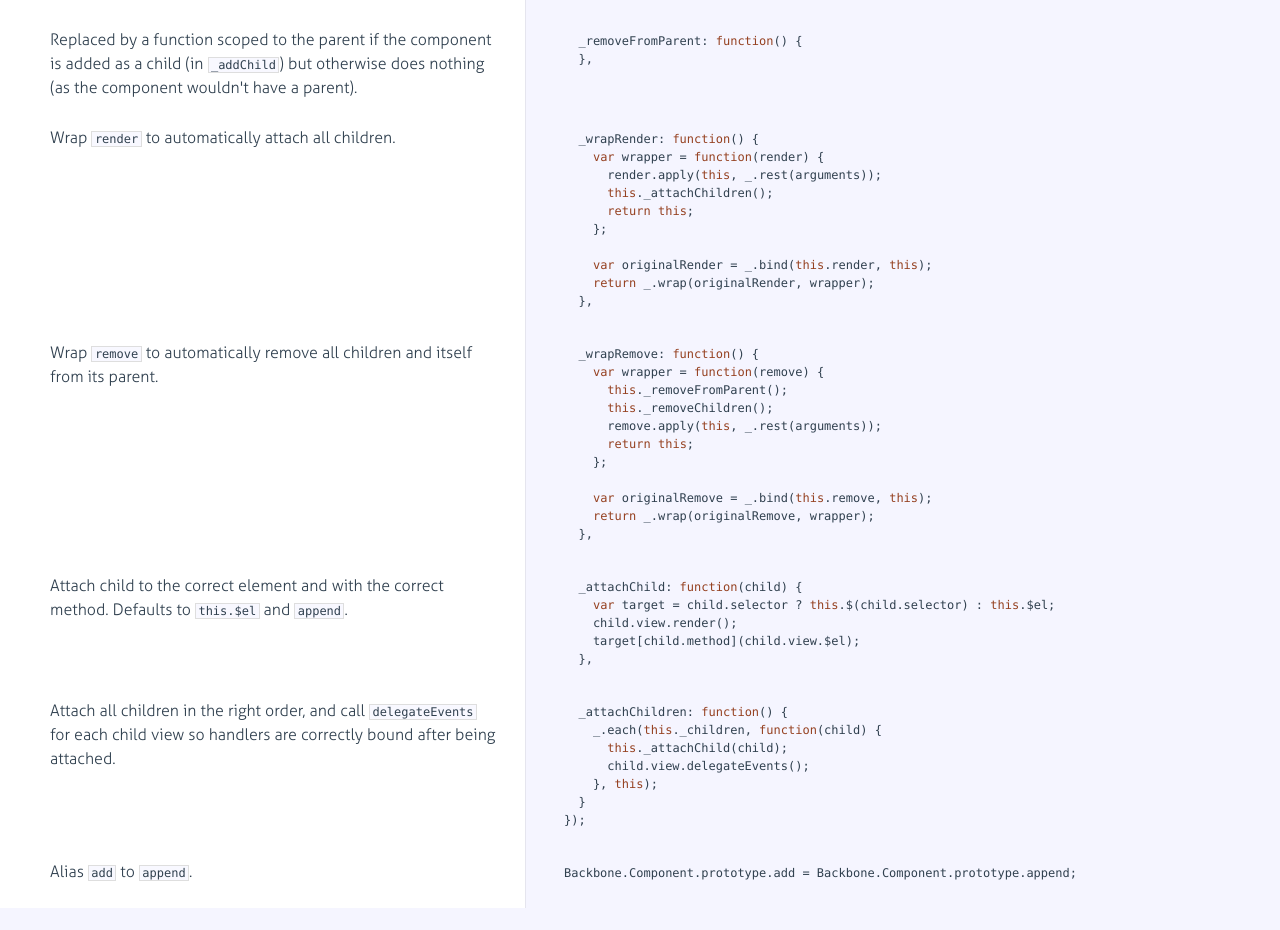
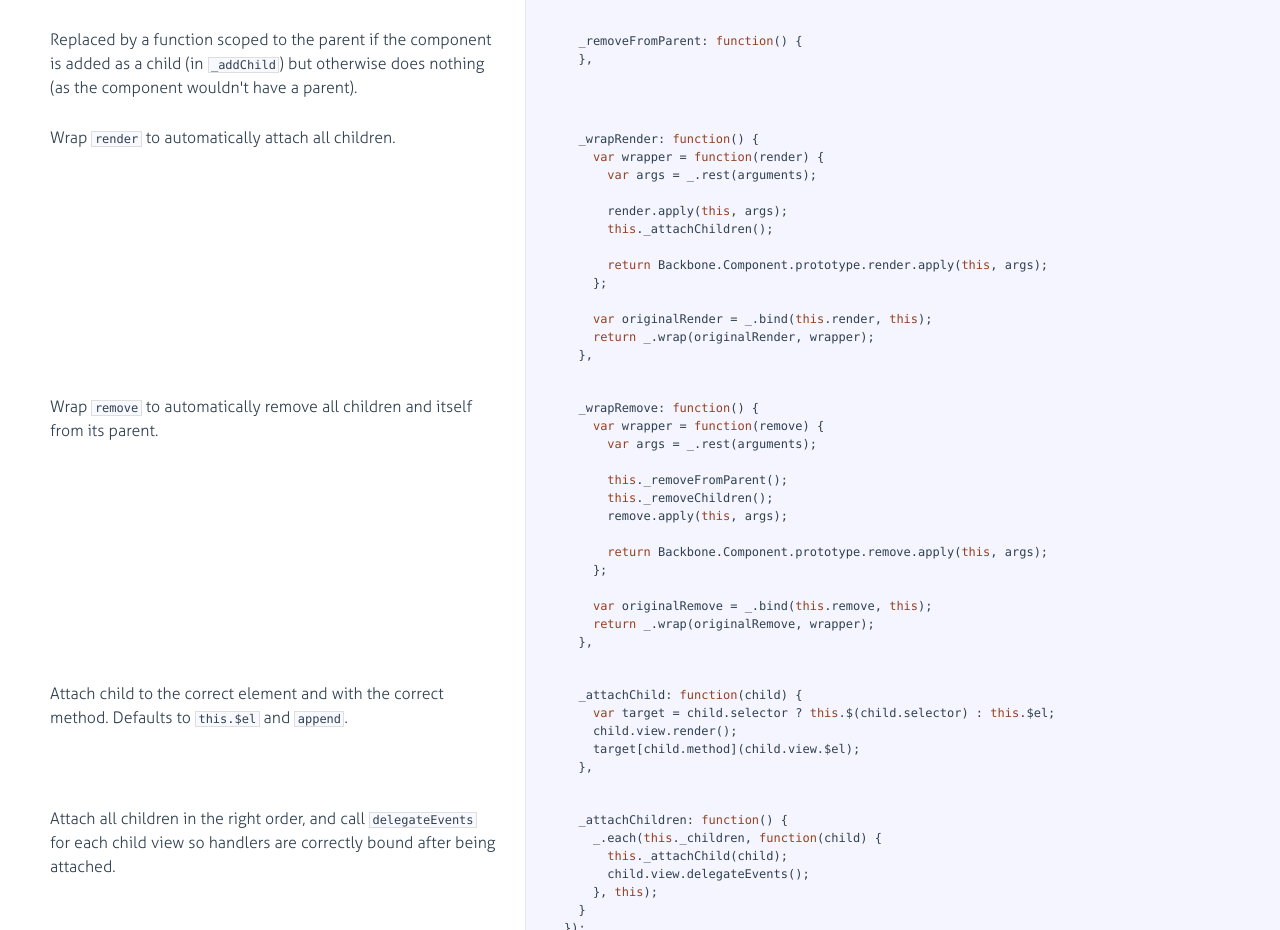
Before and after one commit to yammer/backbone-component, a website: page docs/backbone-component.html in a window 1280 px wide. Shown: the part 1426-2356 px from the top of the page. Before the commit the page ends 2334 px from the top, so only its background shows below. Drawn offline with Linux system fonts and the light colour scheme.

Commit message:
update documentation

```diff
--- a/docs/backbone-component.html
+++ b/docs/backbone-component.html
@@ -290,9 +290,12 @@
 
             <div class="content"><div class='highlight'><pre>  _wrapRender: <span class="keyword">function</span>() {
     <span class="keyword">var</span> wrapper = <span class="keyword">function</span>(render) {
-      render.apply(<span class="keyword">this</span>, _.rest(arguments));
+      <span class="keyword">var</span> args = _.rest(arguments);
+
+      render.apply(<span class="keyword">this</span>, args);
       <span class="keyword">this</span>._attachChildren();
-      <span class="keyword">return</span> <span class="keyword">this</span>;
+
+      <span class="keyword">return</span> Backbone.Component.prototype.render.apply(<span class="keyword">this</span>, args);
     };
 
     <span class="keyword">var</span> originalRender = _.bind(<span class="keyword">this</span>.render, <span class="keyword">this</span>);
@@ -315,10 +318,13 @@
 
             <div class="content"><div class='highlight'><pre>  _wrapRemove: <span class="keyword">function</span>() {
     <span class="keyword">var</span> wrapper = <span class="keyword">function</span>(remove) {
+      <span class="keyword">var</span> args = _.rest(arguments);
+
       <span class="keyword">this</span>._removeFromParent();
       <span class="keyword">this</span>._removeChildren();
-      remove.apply(<span class="keyword">this</span>, _.rest(arguments));
-      <span class="keyword">return</span> <span class="keyword">this</span>;
+      remove.apply(<span class="keyword">this</span>, args);
+
+      <span class="keyword">return</span> Backbone.Component.prototype.remove.apply(<span class="keyword">this</span>, args);
     };
 
     <span class="keyword">var</span> originalRemove = _.bind(<span class="keyword">this</span>.remove, <span class="keyword">this</span>);
```
